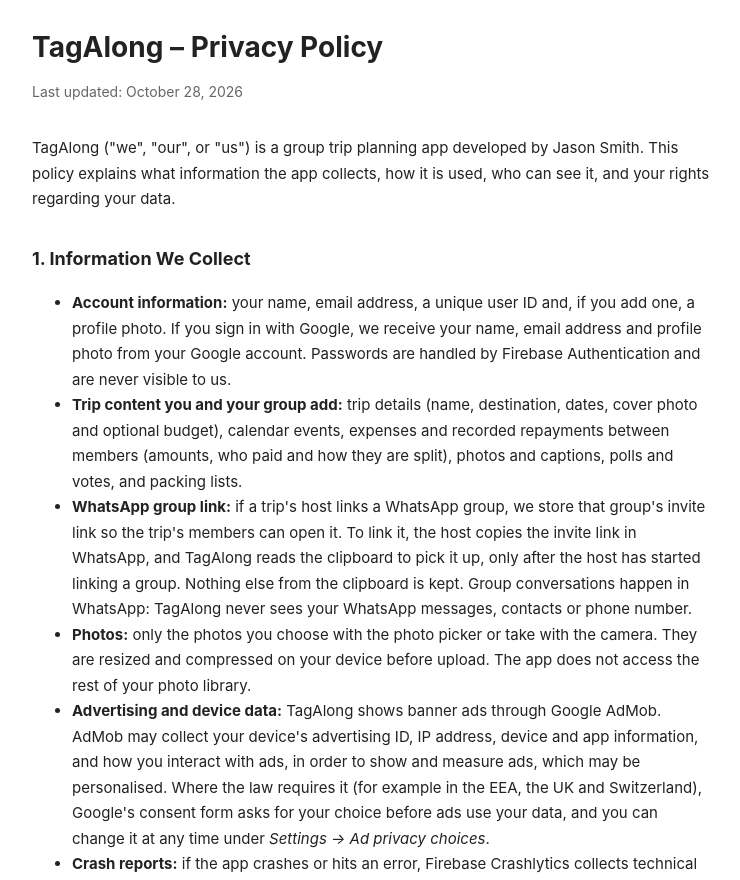
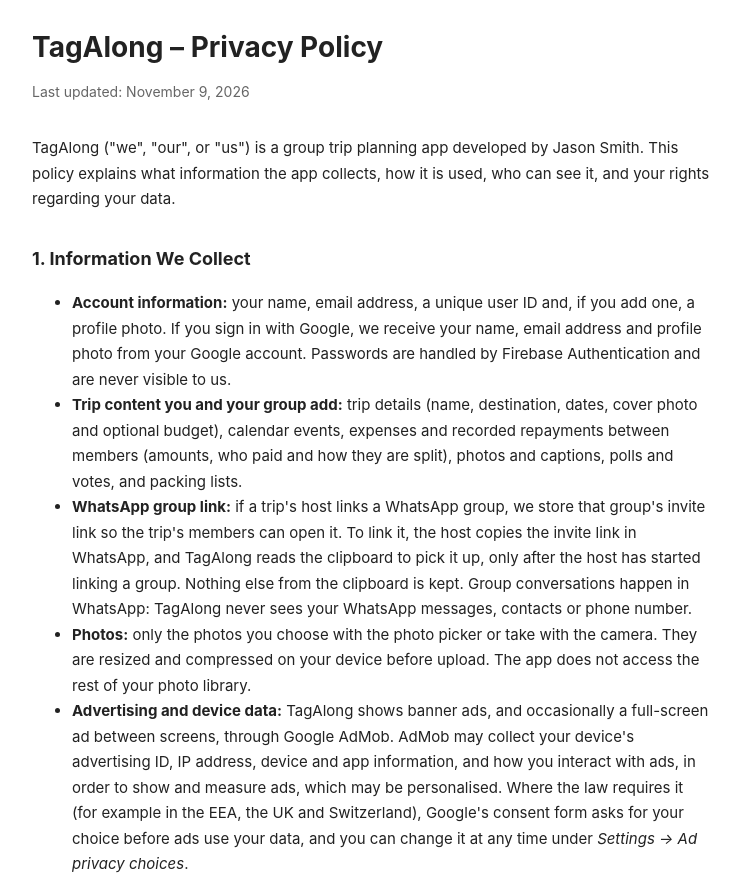
Before and after one commit to SaladDev117/tagalong-site, a plain HTML site: page index.html in a window 1280 px wide. Shown: the part 70-950 px from the top of the page, without its empty margins (268-1008 px from the left). Drawn offline with Linux system fonts and the light colour scheme.

Commit message:
Privacy policy: Photon place search and full-screen ads
Co-Authored-By: Claude Opus 5.5 <noreply@anthropic.com>

```diff
--- a/index.html
+++ b/index.html
@@ -15,7 +15,7 @@
   </nav>
 
   <h1>TagAlong – Privacy Policy</h1>
-  <p class="updated">Last updated: October 28, 2026</p>
+  <p class="updated">Last updated: November 9, 2026</p>
 
   <p>TagAlong ("we", "our", or "us") is a group trip planning app developed by Jason Smith. This policy explains what information the app collects, how it is used, who can see it, and your rights regarding your data.</p>
 
@@ -25,7 +25,7 @@
     <li><strong>Trip content you and your group add:</strong> trip details (name, destination, dates, cover photo and optional budget), calendar events, expenses and recorded repayments between members (amounts, who paid and how they are split), photos and captions, polls and votes, and packing lists.</li>
     <li><strong>WhatsApp group link:</strong> if a trip's host links a WhatsApp group, we store that group's invite link so the trip's members can open it. To link it, the host copies the invite link in WhatsApp, and TagAlong reads the clipboard to pick it up, only after the host has started linking a group. Nothing else from the clipboard is kept. Group conversations happen in WhatsApp: TagAlong never sees your WhatsApp messages, contacts or phone number.</li>
     <li><strong>Photos:</strong> only the photos you choose with the photo picker or take with the camera. They are resized and compressed on your device before upload. The app does not access the rest of your photo library.</li>
-    <li><strong>Advertising and device data:</strong> TagAlong shows banner ads through Google AdMob. AdMob may collect your device's advertising ID, IP address, device and app information, and how you interact with ads, in order to show and measure ads, which may be personalised. Where the law requires it (for example in the EEA, the UK and Switzerland), Google's consent form asks for your choice before ads use your data, and you can change it at any time under <em>Settings → Ad privacy choices</em>.</li>
+    <li><strong>Advertising and device data:</strong> TagAlong shows banner ads, and occasionally a full-screen ad between screens, through Google AdMob. AdMob may collect your device's advertising ID, IP address, device and app information, and how you interact with ads, in order to show and measure ads, which may be personalised. Where the law requires it (for example in the EEA, the UK and Switzerland), Google's consent form asks for your choice before ads use your data, and you can change it at any time under <em>Settings → Ad privacy choices</em>.</li>
     <li><strong>Crash reports:</strong> if the app crashes or hits an error, Firebase Crashlytics collects technical details such as your device model, Android version, app version, the error and the steps leading up to it, tagged with your TagAlong user ID (not your name or email). We use this only to find and fix bugs.</li>
     <li><strong>Notifications:</strong> if you allow notifications, we store a push token for each phone you sign in on (a random ID from Firebase Cloud Messaging that lets us reach that device) with your account. We use it only to tell you about your trips: new expenses you share in, payments to or from you, new polls, people joining, the trip starting or ending, and a reminder the day before it starts. The token is removed when you sign out, and you can turn trip notifications off in <em>Settings → Notifications</em> or in Android's settings.</li>
     <li><strong>Fingerprint unlock:</strong> if you turn on fingerprint sign-in, the check is done by Android on your device. The app only learns whether it succeeded; your fingerprint data never leaves your device and is never sent to us.</li>
@@ -56,6 +56,7 @@
   <ul>
     <li><strong>Firebase (Google):</strong> sign-in, the cloud database, photo storage, push notifications (Cloud Messaging) and crash reporting (Crashlytics) — <a href="https://firebase.google.com/support/privacy">firebase.google.com/support/privacy</a></li>
     <li><strong>Google AdMob:</strong> advertising — <a href="https://policies.google.com/technologies/ads">policies.google.com/technologies/ads</a></li>
+    <li><strong>Photon (komoot):</strong> place suggestions while you type a destination. What you type is sent to Photon, without your name or account details — <a href="https://www.komoot.com/privacy">komoot.com/privacy</a></li>
     <li><strong>Google Sign-In and Google Play:</strong> sign-in and app distribution — <a href="https://policies.google.com/privacy">policies.google.com/privacy</a></li>
   </ul>
   <p>Trip group chats take place in <strong>WhatsApp</strong>, a separate service operated by Meta — <a href="https://www.whatsapp.com/legal/privacy-policy">whatsapp.com/legal/privacy-policy</a>. Members of a WhatsApp group can see each other's phone numbers there. The Accommodation tab opens searches on Booking.com, Airbnb and Google Hotels in your browser. These services are not part of TagAlong and their own privacy policies apply.</p>
```
